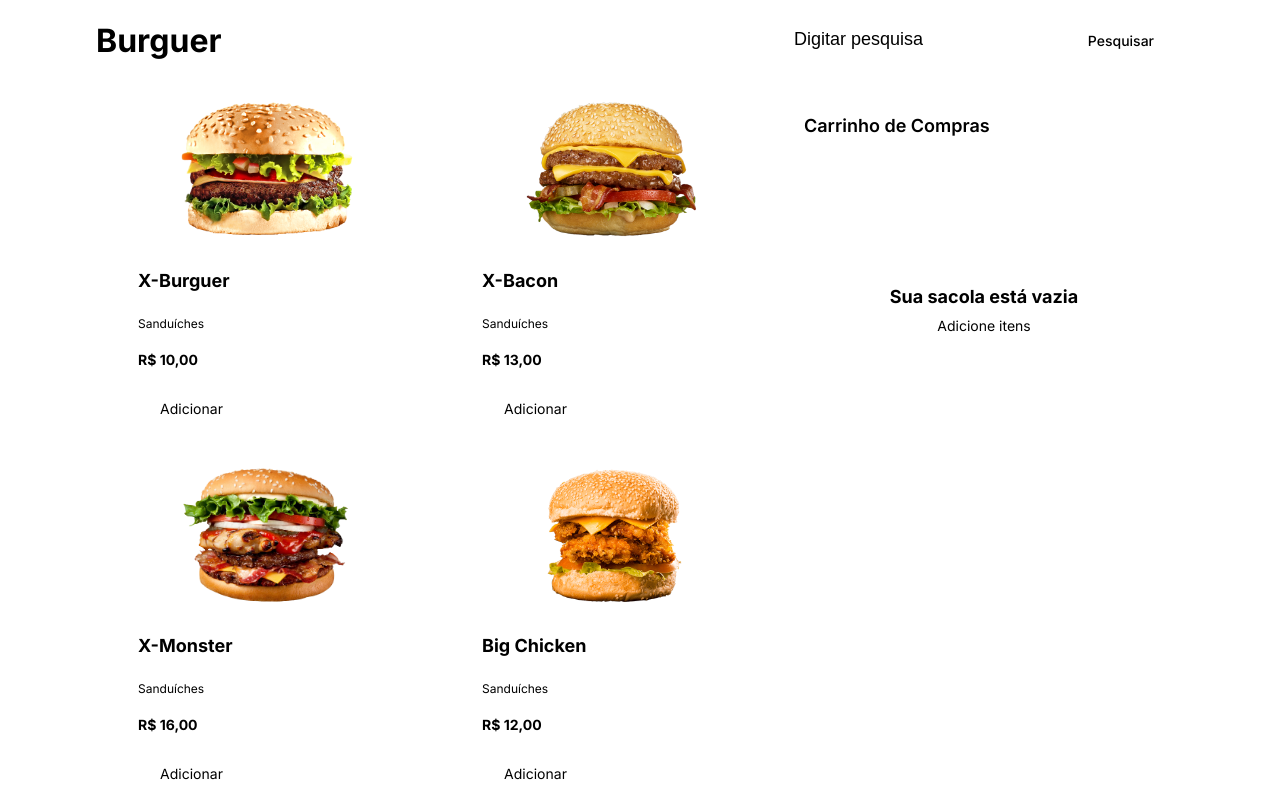
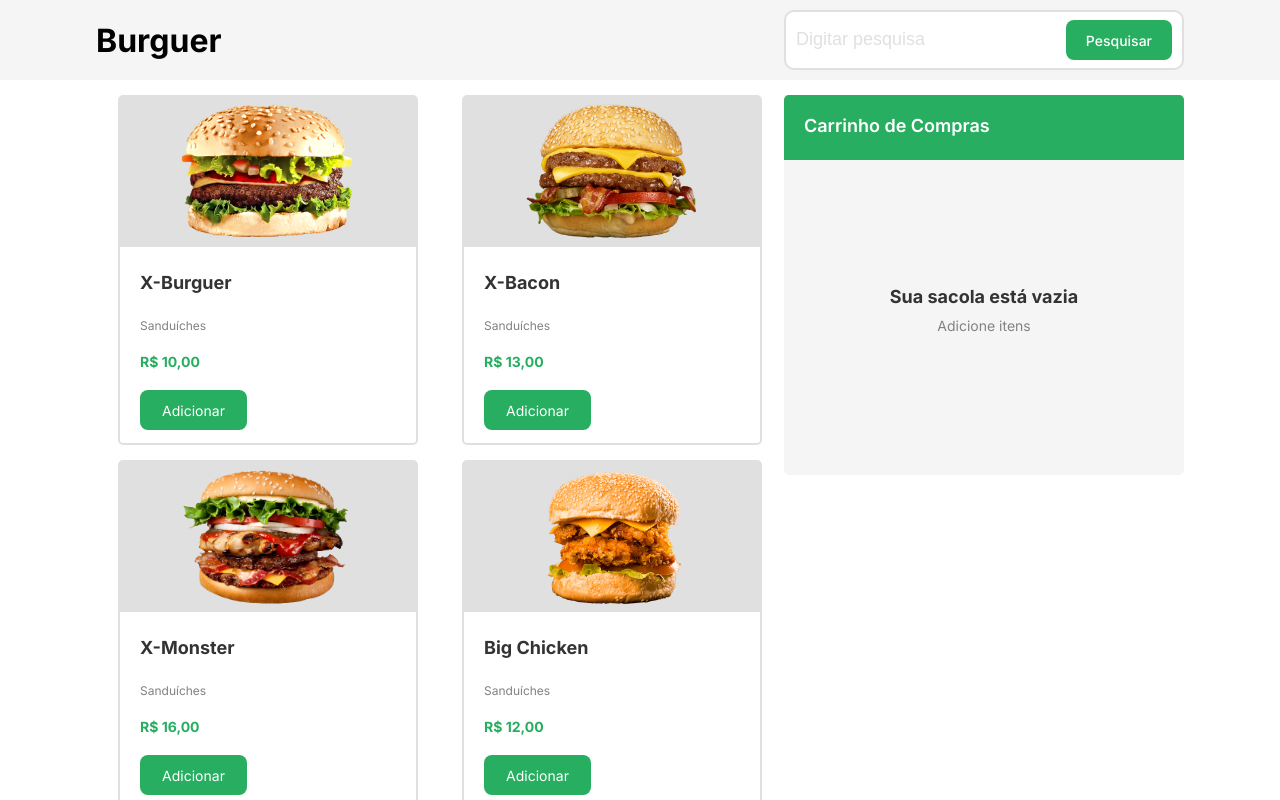
Before and after one commit to gugavillar/burgue, a React (Create React App) app: page / in a window 1280 px wide. Shown: the top 800 px of the page. Built offline with nearby package versions, Linux system fonts and the light colour scheme; data requests are answered from the project's data file.

Commit message:
CSS global da aplicação

```diff
--- a/src/global.scss
+++ b/src/global.scss
@@ -11,3 +11,14 @@
 button {
   cursor: pointer;
 }
+
+:root {
+  --white: #fff;
+  --black: #000;
+  --green-500: #27ae60;
+  --green-100: #93d7af;
+  --gray-50: #f5f5f5;
+  --gray-100: #e0e0e0;
+  --gray-400: #828282;
+  --gray-800: #333;
+}
```
